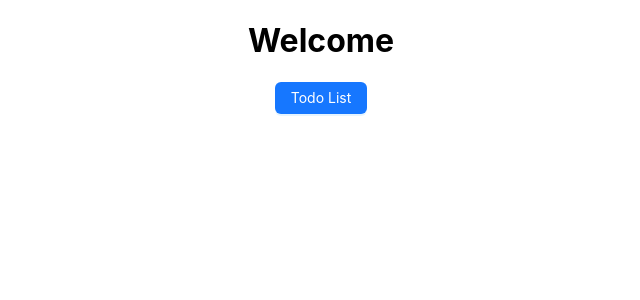
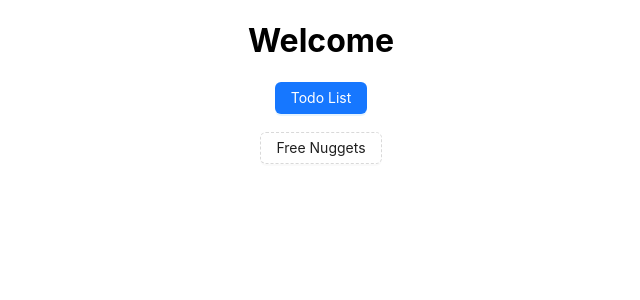
Before and after one commit to Phurich63010767/Git-Learning, a React (Create React App) app: page / in a window 1280 px wide. Shown: the top 300 px of the page, without its empty margins (319-959 px from the left). Built offline with nearby package versions, Linux system fonts and the light colour scheme.

Commit message:
test fetch

```diff
--- a/src/App.js
+++ b/src/App.js
@@ -24,7 +24,7 @@ const App = () => {
                   <Button type="primary">Todo List</Button>
                 </Link>
               </div>
-              {/* <div className="button"><Button type="dashed" href='https://www.youtube.com/watch?v=dQw4w9WgXcQ' target="_blank">Free Nuggets</Button></div> */}
+              <div className="button"><Button type="dashed" href='https://www.youtube.com/watch?v=dQw4w9WgXcQ' target="_blank">Free Nuggets</Button></div>
             </Route>
 
             <Route path="/main">
```
